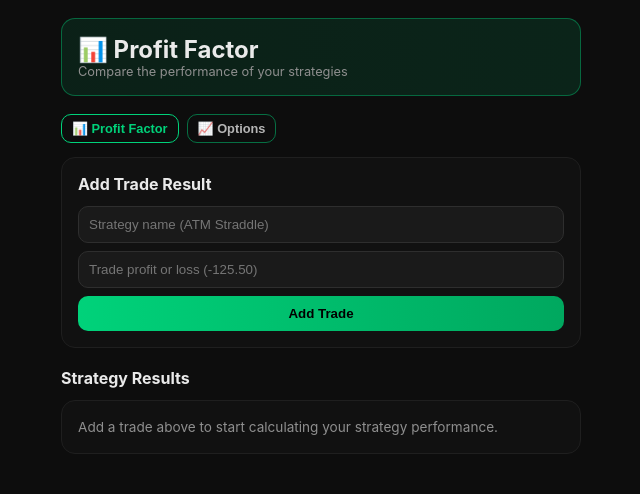
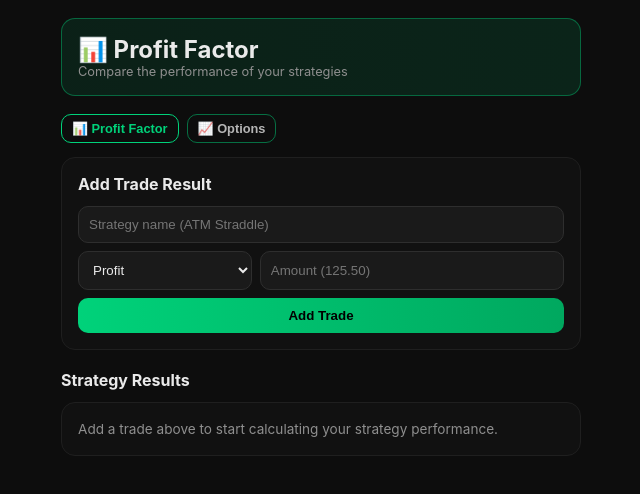
Before and after one commit to VartanyanE/options, a React (Create React App) app in the folder frontend/: page / in a window 1280 px wide. Shown: the top 494 px of the page, without its empty margins (319-959 px from the left). Built offline with nearby package versions, Linux system fonts and the light colour scheme.

Commit message:
Add profit and loss selector (#4)

```diff
--- a/frontend/src/components/ProfitFactor.js
+++ b/frontend/src/components/ProfitFactor.js
@@ -6,6 +6,7 @@ const STORAGE_KEY = "profitFactorTrades";
 const ProfitFactor = () => {
   const navigate = useNavigate();
   const [strategy, setStrategy] = useState("");
+  const [resultType, setResultType] = useState("profit");
   const [profitLoss, setProfitLoss] = useState("");
   const [trades, setTrades] = useState(() => {
     try {
@@ -65,11 +66,19 @@ const ProfitFactor = () => {
     event.preventDefault();
 
     const trimmedStrategy = strategy.trim();
-    const parsedProfitLoss = Number(profitLoss);
+    const parsedAmount = Number(profitLoss);
 
-    if (!trimmedStrategy || profitLoss === "" || !Number.isFinite(parsedProfitLoss)) {
+    if (
+      !trimmedStrategy ||
+      profitLoss === "" ||
+      !Number.isFinite(parsedAmount) ||
+      parsedAmount <= 0
+    ) {
       return;
     }
+
+    const parsedProfitLoss =
+      resultType === "loss" ? -Math.abs(parsedAmount) : Math.abs(parsedAmount);
 
     setTrades((current) => [
       ...current,
@@ -80,6 +89,7 @@ const ProfitFactor = () => {
       },
     ]);
     setStrategy("");
+    setResultType("profit");
     setProfitLoss("");
   };
 
@@ -114,16 +124,28 @@ const ProfitFactor = () => {
           placeholder="Strategy name (ATM Straddle)"
           aria-label="Strategy name"
         />
+        <div style={resultInputRow}>
+          <select
+            style={resultTypeSelect}
+            value={resultType}
+            onChange={(event) => setResultType(event.target.value)}
+            aria-label="Trade result type"
+          >
+            <option value="profit">Profit</option>
+            <option value="loss">Loss</option>
+          </select>
           <input
-          style={input}
+            style={amountInput}
             type="number"
             inputMode="decimal"
+            min="0.01"
             step="0.01"
             value={profitLoss}
             onChange={(event) => setProfitLoss(event.target.value)}
-          placeholder="Trade profit or loss (-125.50)"
-          aria-label="Trade profit or loss"
+            placeholder="Amount (125.50)"
+            aria-label="Trade amount"
           />
+        </div>
         <button type="submit" style={primaryButton}>
           Add Trade
         </button>
@@ -293,6 +315,24 @@ const input = {
   boxSizing: "border-box",
 };
 
+const resultInputRow = {
+  display: "grid",
+  gridTemplateColumns: "minmax(105px, 0.8fr) minmax(0, 1.4fr)",
+  gap: "8px",
+  marginBottom: "8px",
+};
+
+const resultTypeSelect = {
+  ...input,
+  marginBottom: 0,
+  cursor: "pointer",
+};
+
+const amountInput = {
+  ...input,
+  marginBottom: 0,
+};
+
 const primaryButton = {
   width: "100%",
   padding: "10px",
```
Lines whose indentation alone changed are shown as unchanged.
